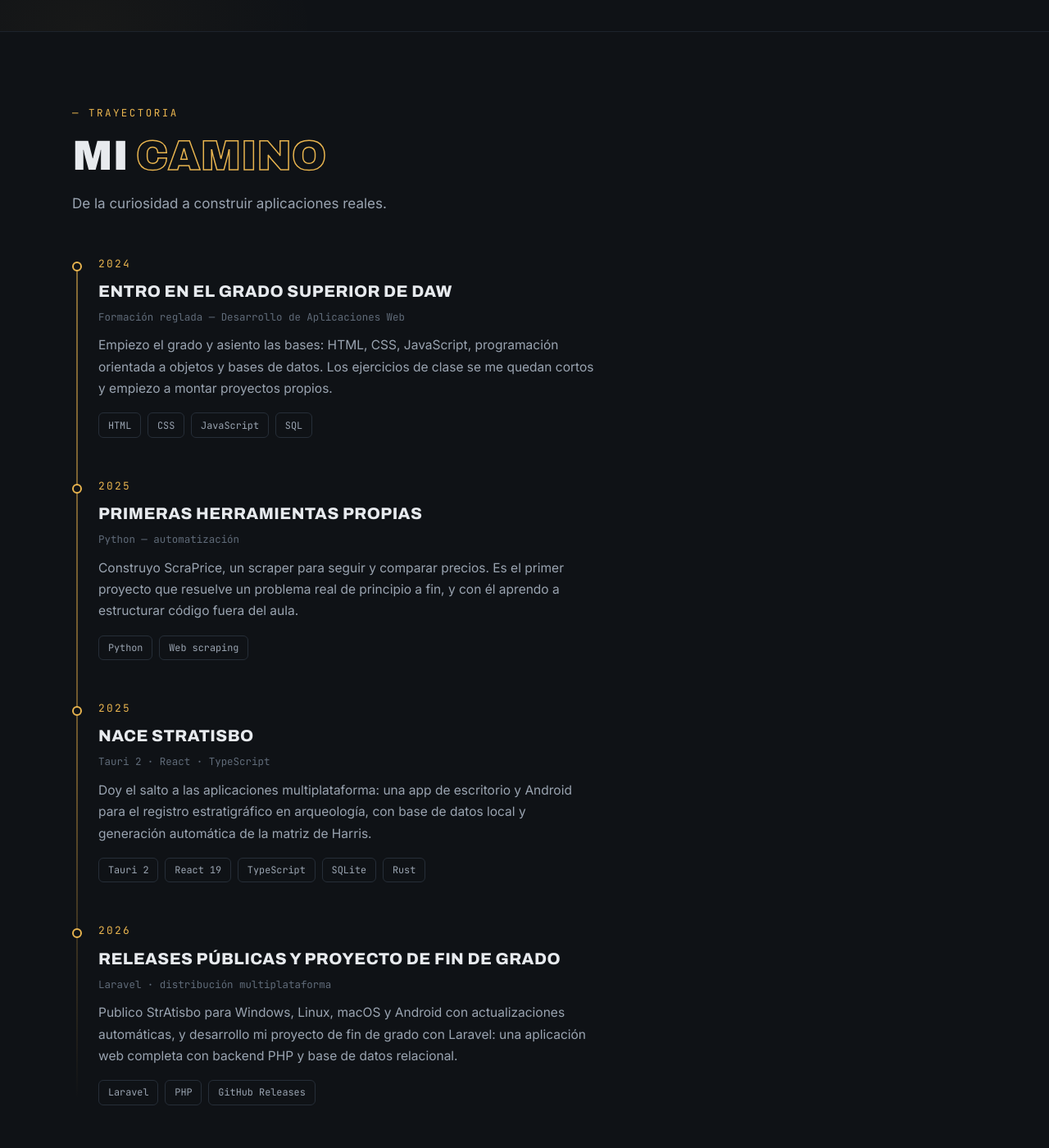
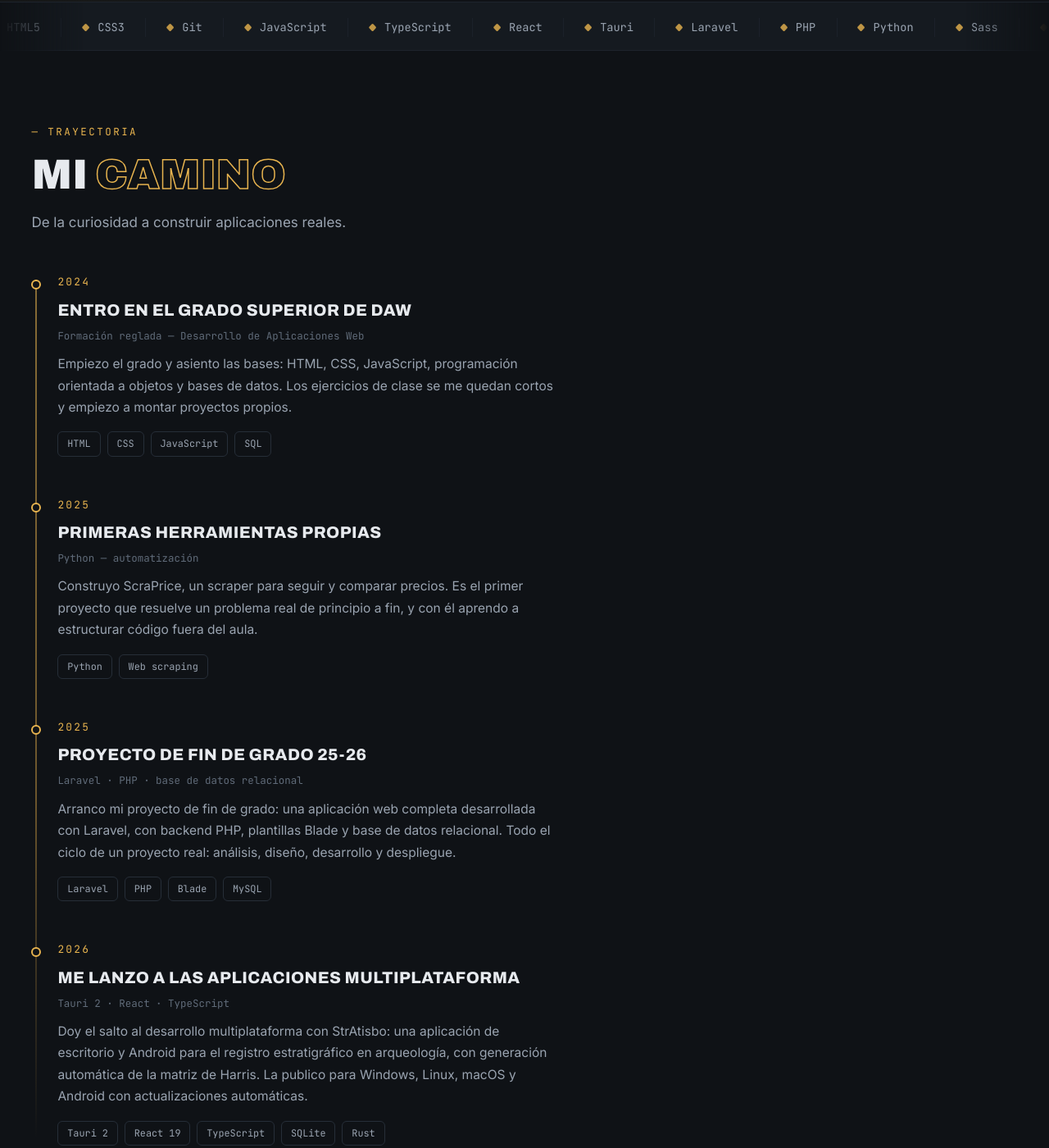
Before and after one commit to frxxn18/frxxn18.github.io, a plain HTML site: page index.html in a window 1280 px wide. Shown: the part 916-2316 px from the top of the page at 82% size. Drawn offline with Linux system fonts and the light colour scheme.

Commit message:
Timeline actualizado, Generador Presupuestos, carrusel de tecnologías y mejoras visuales

```diff
--- a/css/styles.css
+++ b/css/styles.css
@@ -32,7 +32,7 @@ body{
 ::selection{background:var(--accent);color:#14100a}
 a{color:var(--accent);text-decoration:none}
 a:hover{text-decoration:underline;text-underline-offset:3px}
-.wrap{max-width:72rem;margin:0 auto;padding:0 1.5rem}
+.wrap{max-width:90rem;margin:0 auto;padding:0 clamp(1.25rem,3vw,2.5rem)}
 
 /* ---------- botones ---------- */
 .btn{
@@ -56,7 +56,7 @@ nav{
   border-bottom:1px solid var(--line-soft);
 }
 .nav-inner{
-  max-width:72rem;margin:0 auto;padding:.8rem 1.5rem;
+  max-width:90rem;margin:0 auto;padding:.8rem clamp(1.25rem,3vw,2.5rem);
   display:flex;align-items:center;justify-content:space-between;gap:1rem;
 }
 .brand{font-family:var(--font-mono);font-size:.95rem;color:var(--text)}
@@ -86,12 +86,6 @@ nav{
 }
 @media(max-width:900px){.hero-grid{grid-template-columns:1fr}}
 
-.hero-eyebrow{
-  font-family:var(--font-mono);font-size:.78rem;letter-spacing:.22em;
-  color:var(--text-dim);display:flex;align-items:center;gap:.7rem;
-  margin-bottom:1.75rem;
-}
-.hero-eyebrow .line{width:2.2rem;height:1px;background:var(--accent);opacity:.7}
 .dot{
   width:.5rem;height:.5rem;border-radius:50%;background:var(--accent);
   display:inline-block;flex:none;
@@ -185,6 +179,36 @@ nav{
 .stat .l{
   margin-top:.4rem;font-family:var(--font-mono);font-size:.72rem;
   letter-spacing:.14em;text-transform:uppercase;color:var(--text-faint);
+}
+
+/* ---------- carrusel de tecnologías ---------- */
+.marquee{
+  overflow:hidden;white-space:nowrap;
+  border-bottom:1px solid var(--line-soft);
+  background:var(--bg-raised);
+  padding:.9rem 0;
+  -webkit-mask-image:linear-gradient(90deg,transparent,black 8%,black 92%,transparent);
+  mask-image:linear-gradient(90deg,transparent,black 8%,black 92%,transparent);
+}
+.marquee-track{
+  display:inline-flex;align-items:center;
+  animation:marquee 38s linear infinite;
+}
+.marquee:hover .marquee-track{animation-play-state:paused}
+@keyframes marquee{
+  from{transform:translateX(-50%)}
+  to{transform:translateX(0)}
+}
+.mq-item{
+  font-family:var(--font-mono);font-size:.85rem;color:var(--text-dim);
+  display:inline-flex;align-items:center;
+  padding:0 1.6rem;
+  border-right:1px solid var(--line-soft);
+}
+.mq-item::before{
+  content:"";width:7px;height:7px;margin-right:.7rem;
+  background:var(--accent);opacity:.8;
+  transform:rotate(45deg);border-radius:1.5px;flex:none;
 }
 
 /* ---------- secciones ---------- */
@@ -388,4 +412,5 @@ footer p{font-family:var(--font-mono);font-size:.78rem;color:var(--text-faint)}
   .dot,.cursor{animation:none}
   .btn,.card,.contact-card{transition:none}
   .bar .fill{transition:none}
+  .marquee-track{animation:none}
 }
--- a/index.html
+++ b/index.html
@@ -30,7 +30,6 @@
 <header class="hero" id="top">
   <div class="wrap hero-grid">
     <div class="hero-main">
-      <p class="hero-eyebrow"><span class="line"></span><span class="dot"></span>ABIERTO A COLABORAR · 2026</p>
       <h1 class="hero-title">
         <span class="solid">FRAN</span>
         <span class="outline">DEV.</span>
@@ -56,7 +55,7 @@
         <img src="https://github.com/frxxn18.png" alt="Avatar de Fran" width="56" height="56">
         <div>
           <p class="pc-name">FRAN</p>
-          <p class="pc-role">Desarrollador web y de escritorio</p>
+          <p class="pc-role">Desarrollador web y multiplataforma</p>
         </div>
       </div>
       <div class="chips pc-chips">
@@ -80,6 +79,14 @@
     <div class="stat"><p class="n" data-count="12" data-suffix="+">0</p><p class="l">Tecnologías</p></div>
   </div>
 </header>
+
+<!-- ============ CARRUSEL DE TECNOLOGÍAS ============ -->
+<div class="marquee" aria-label="Tecnologías que manejo">
+  <div class="marquee-track">
+    <span class="mq-item">JavaScript</span><span class="mq-item">TypeScript</span><span class="mq-item">React</span><span class="mq-item">Tauri</span><span class="mq-item">Laravel</span><span class="mq-item">PHP</span><span class="mq-item">Python</span><span class="mq-item">Sass</span><span class="mq-item">Bootstrap</span><span class="mq-item">Tailwind CSS</span><span class="mq-item">MySQL</span><span class="mq-item">MariaDB</span><span class="mq-item">MongoDB</span><span class="mq-item">SQLite</span><span class="mq-item">HTML5</span><span class="mq-item">CSS3</span><span class="mq-item">Git</span>
+    <span class="mq-item">JavaScript</span><span class="mq-item">TypeScript</span><span class="mq-item">React</span><span class="mq-item">Tauri</span><span class="mq-item">Laravel</span><span class="mq-item">PHP</span><span class="mq-item">Python</span><span class="mq-item">Sass</span><span class="mq-item">Bootstrap</span><span class="mq-item">Tailwind CSS</span><span class="mq-item">MySQL</span><span class="mq-item">MariaDB</span><span class="mq-item">MongoDB</span><span class="mq-item">SQLite</span><span class="mq-item">HTML5</span><span class="mq-item">CSS3</span><span class="mq-item">Git</span>
+  </div>
+</div>
 
 <!-- ============ TIMELINE ============ -->
 <section id="trayectoria">
@@ -120,29 +127,30 @@
       <div class="tl-item reveal">
         <span class="tl-dot"></span>
         <p class="tl-year">2025</p>
-        <h3>Nace StrAtisbo</h3>
-        <p class="tl-where">Tauri 2 · React · TypeScript</p>
+        <h3>Proyecto de fin de grado 25-26</h3>
+        <p class="tl-where">Laravel · PHP · base de datos relacional</p>
         <p class="tl-desc">
-          Doy el salto a las aplicaciones multiplataforma: una app de
-          escritorio y Android para el registro estratigráfico en
-          arqueología, con base de datos local y generación automática
-          de la matriz de Harris.
+          Arranco mi proyecto de fin de grado: una aplicación web completa
+          desarrollada con Laravel, con backend PHP, plantillas Blade y
+          base de datos relacional. Todo el ciclo de un proyecto real:
+          análisis, diseño, desarrollo y despliegue.
         </p>
-        <div class="chips"><span class="chip">Tauri 2</span><span class="chip">React 19</span><span class="chip">TypeScript</span><span class="chip">SQLite</span><span class="chip">Rust</span></div>
+        <div class="chips"><span class="chip">Laravel</span><span class="chip">PHP</span><span class="chip">Blade</span><span class="chip">MySQL</span></div>
       </div>
 
       <div class="tl-item reveal">
         <span class="tl-dot"></span>
         <p class="tl-year">2026</p>
-        <h3>Releases públicas y proyecto de fin de grado</h3>
-        <p class="tl-where">Laravel · distribución multiplataforma</p>
+        <h3>Me lanzo a las aplicaciones multiplataforma</h3>
+        <p class="tl-where">Tauri 2 · React · TypeScript</p>
         <p class="tl-desc">
-          Publico StrAtisbo para Windows, Linux, macOS y Android con
-          actualizaciones automáticas, y desarrollo mi proyecto de fin
-          de grado con Laravel: una aplicación web completa con backend
-          PHP y base de datos relacional.
+          Doy el salto al desarrollo multiplataforma con StrAtisbo: una
+          aplicación de escritorio y Android para el registro estratigráfico
+          en arqueología, con generación automática de la matriz de Harris.
+          La publico para Windows, Linux, macOS y Android con actualizaciones
+          automáticas.
         </p>
-        <div class="chips"><span class="chip">Laravel</span><span class="chip">PHP</span><span class="chip">GitHub Releases</span></div>
+        <div class="chips"><span class="chip">Tauri 2</span><span class="chip">React 19</span><span class="chip">TypeScript</span><span class="chip">SQLite</span><span class="chip">Rust</span></div>
       </div>
     </div>
   </div>
@@ -181,9 +189,10 @@
         <div class="skill"><div class="row"><span class="name">JavaScript / TypeScript</span><span class="pct">80%</span></div><div class="bar"><div class="fill" data-w="80%"></div></div></div>
         <div class="skill"><div class="row"><span class="name">React</span><span class="pct">78%</span></div><div class="bar"><div class="fill" data-w="78%"></div></div></div>
         <div class="skill"><div class="row"><span class="name">Tailwind CSS</span><span class="pct">80%</span></div><div class="bar"><div class="fill" data-w="80%"></div></div></div>
-        <div class="skill"><div class="row"><span class="name">PHP / Laravel</span><span class="pct">62%</span></div><div class="bar"><div class="fill" data-w="62%"></div></div></div>
-        <div class="skill"><div class="row"><span class="name">SQL (SQLite / MySQL)</span><span class="pct">65%</span></div><div class="bar"><div class="fill" data-w="65%"></div></div></div>
-        <div class="skill"><div class="row"><span class="name">Python</span><span class="pct">55%</span></div><div class="bar"><div class="fill" data-w="55%"></div></div></div>
+        <div class="skill"><div class="row"><span class="name">Sass / Bootstrap</span><span class="pct">75%</span></div><div class="bar"><div class="fill" data-w="75%"></div></div></div>
+        <div class="skill"><div class="row"><span class="name">PHP / Laravel</span><span class="pct">72%</span></div><div class="bar"><div class="fill" data-w="72%"></div></div></div>
+        <div class="skill"><div class="row"><span class="name">Bases de datos (MySQL · MariaDB · MongoDB · SQLite)</span><span class="pct">72%</span></div><div class="bar"><div class="fill" data-w="72%"></div></div></div>
+        <div class="skill"><div class="row"><span class="name">Python</span><span class="pct">70%</span></div><div class="bar"><div class="fill" data-w="70%"></div></div></div>
         <div class="skill"><div class="row"><span class="name">Rust (Tauri)</span><span class="pct">35%</span></div><div class="bar"><div class="fill" data-w="35%"></div></div></div>
       </div>
     </div>
@@ -236,10 +245,10 @@
       </article>
 
       <article class="card reveal">
-        <div class="meta"><span>Presentación</span><span class="private-badge">privado</span></div>
-        <h3>Pres-Atisbo_Final</h3>
-        <p>Material de presentación del proyecto StrAtisbo. El repositorio es privado, pero forma parte del recorrido del proyecto.</p>
-        <div class="chips"><span class="chip">Documentación</span></div>
+        <div class="meta"><span>Aplicación interna</span><span class="private-badge">privado</span></div>
+        <h3>Generador Presupuestos</h3>
+        <p>Aplicación de escritorio para generar presupuestos arqueológicos, desarrollada para uso interno de la empresa: cliente Electron, servidor propio y exportación a PDF con plantillas.</p>
+        <div class="chips"><span class="chip">Electron</span><span class="chip">Node.js</span><span class="chip">Docker</span></div>
       </article>
     </div>
   </div>
--- a/js/main.js
+++ b/js/main.js
@@ -7,8 +7,8 @@
 // ---------- efecto de escritura en el hero ----------
 const ROLES = [
   "desarrollador web",
+  "desarrollador multiplataforma",
   "estudiante de DAW",
-  "creador de apps multiplataforma",
   "autodidacta por naturaleza",
 ];
 
```
